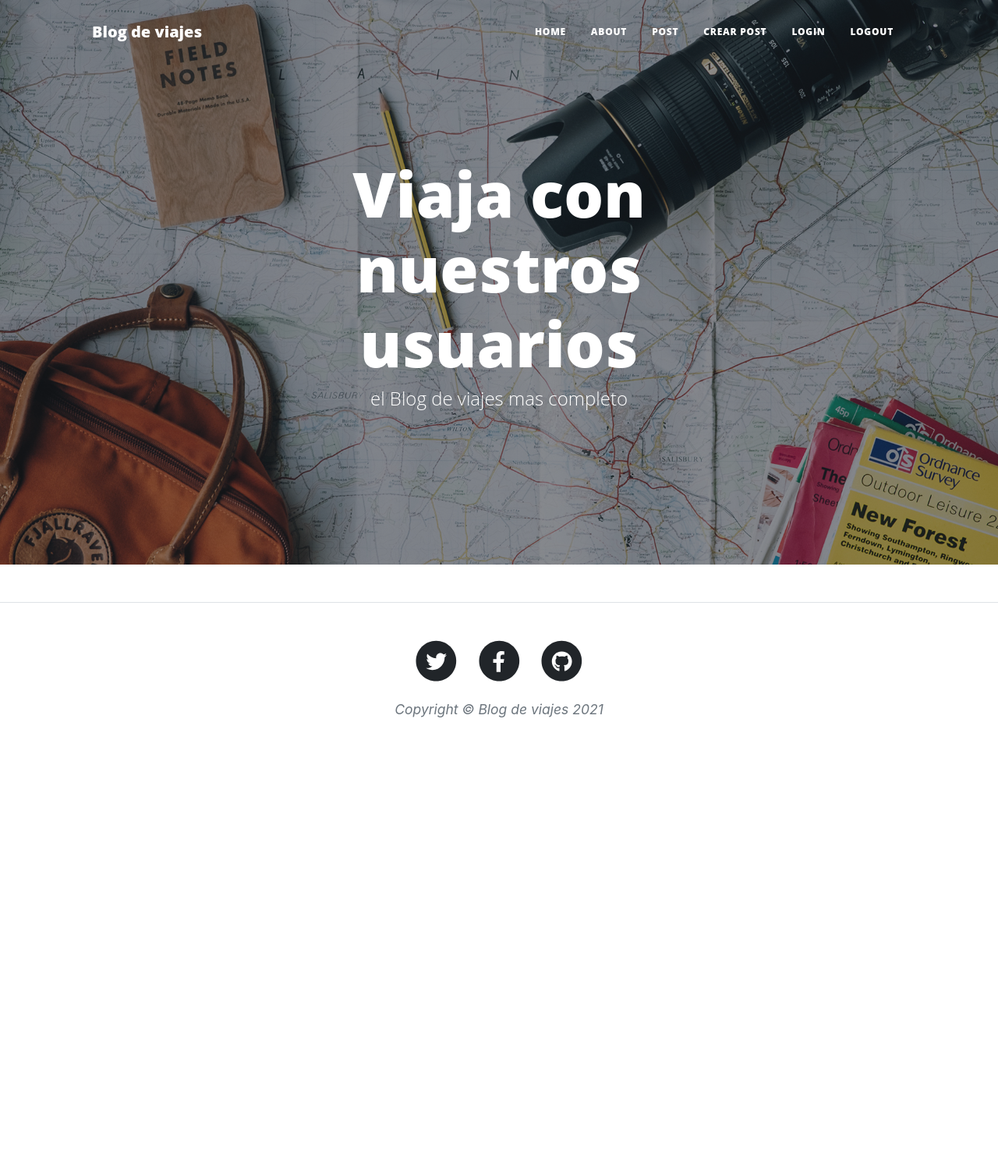
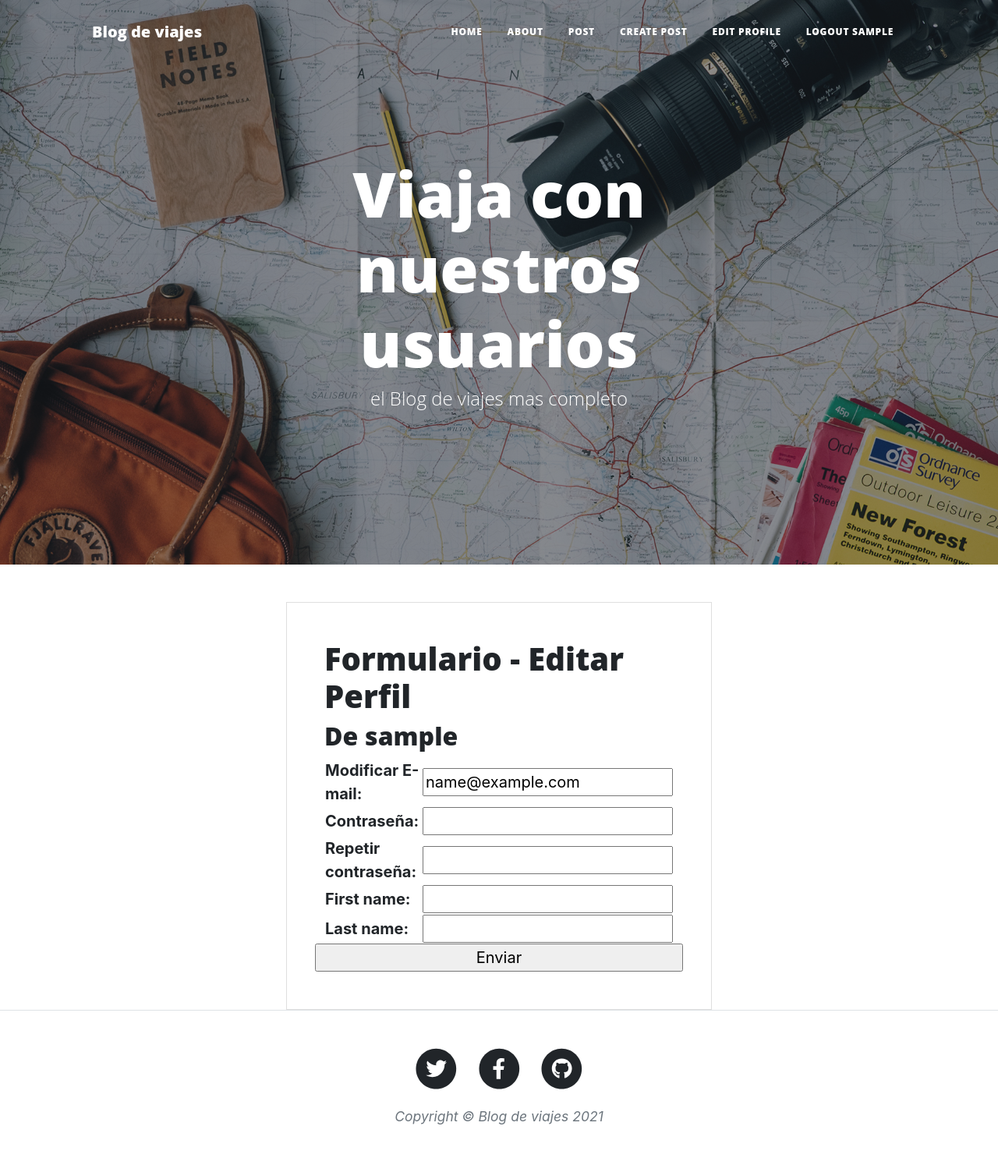
Before and after one commit to ezevazquez/CoderBlog, a Django app: page /accounts/profile/ in a window 1280 px wide. Shown: the whole page at 78% size. Before the commit the page ends 920 px from the top, so only its background shows below. Run offline with Django 4.2, Linux system fonts and the light colour scheme; the visitor is signed in with stand-in values (Sample User, id 1); some libraries are stand-ins or nearby versions.

Commit message:
modificaciones finales para funcionamiento de usuarios

```diff
--- /dev/null
+++ b/CoderBlog/admin.py
@@ -0,0 +1 @@
+from django.contrib import admin
--- a/CoderBlog/settings.py
+++ b/CoderBlog/settings.py
@@ -130,7 +130,7 @@ STATICFILES_DIRS = [
 
 DEFAULT_AUTO_FIELD = 'django.db.models.BigAutoField'
 
-MEDIA_URL = 'media/'
+MEDIA_URL = '/media/'
 MEDIA_ROOT = os.path.join(BASE_DIR, 'media')
 
 LOGIN_URL = '/accounts/login/'
--- a/CoderBlog/urls.py
+++ b/CoderBlog/urls.py
@@ -27,5 +27,4 @@ urlpatterns = [
 
 
 
-if settings.DEBUG:
-    urlpatterns += static(settings.MEDIA_URL, document_root=settings.MEDIA_ROOT)
+urlpatterns+= static(settings.MEDIA_URL, document_root=settings.MEDIA_ROOT)
--- a/accounts/urls.py
+++ b/accounts/urls.py
@@ -7,5 +7,5 @@ urlpatterns = [
     path("login/", views.login_request, name='loginAccounts'),
     path("singup/", views.singup_request, name='singupAccounts'),
     path("logout/", LogoutView.as_view(template_name='accounts/logout.html'), name='logoutAccounts'),
-    path("profile/", views.editarPerfil, name='profileAccounts'),
+    path("profile/", views.edit_request, name='profileAccounts'),
 ]
--- a/accounts/views.py
+++ b/accounts/views.py
@@ -48,23 +48,25 @@ def singup_request(request):
 
 
 
-def editarPerfil(request):
+def edit_request(request):
     usuario = request.user
 
     if request.method == "POST":
 
         miFormulario = UserEditForm(request.POST)
-        if miFormulario.is_valid:
+        if miFormulario.is_valid():
 
             informacion = miFormulario.cleaned_data
 
             usuario.email = informacion['email']
             usuario.password1 = informacion['password1']
             usuario.password2 = informacion['password2']
+            usuario.first_name = informacion['first_name']
+            usuario.last_name = informacion['last_name']
             usuario.save()
 
-            return render(request, "homepage/index.html")
+            return render(request, 'accounts/inicio.html', {'mensaje': 'Usuario editado'})
     else:
         miFormulario = UserEditForm(initial={ 'email':usuario.email})
 
-        return render(request, "homepage/index.html", {"miFormulario":miFormulario, "ususario":usuario})
+        return render(request, 'accounts/profile.html', {"miFormulario":miFormulario, "ususario":usuario})
--- a/pages/urls.py
+++ b/pages/urls.py
@@ -2,6 +2,11 @@ from django.urls import path
 from pages import views
 from django.conf import settings
 from django.conf.urls.static import static
+
+from django.urls import path, include
+from django.conf import settings
+from django.conf.urls.static import static
+from django.contrib.staticfiles.urls import staticfiles_urlpatterns
 
 
 
@@ -15,5 +20,7 @@ urlpatterns = [
 ]
 
 
-
-urlpatterns += static(settings.MEDIA_URL, document_root=settings.MEDIA_ROOT)
+if settings.DEBUG:
+    urlpatterns += static(settings.MEDIA_URL, document_root=settings.MEDIA_ROOT)
+else:
+    urlpatterns += staticfiles_urlpatterns()
--- a/templates/accounts/profile.html
+++ b/templates/accounts/profile.html
@@ -3,6 +3,15 @@
 
 {% block editProfile %}
 
+
+
+
+
+    <div class="container mt-5">
+        <div class="row d-flex justify-content-center">
+            <div class="col-md-6">
+                <div class="card px-5 py-5" id="form1">
+                    <div class="row d-flex justify-content-center">
                         <h1>Formulario - Editar Perfil</h1>
                         <h2>De {{ususario}}</h2>
 
@@ -17,5 +26,9 @@
                         </form>
 
                         <input type="submit" value="Enviar">
-
+                    </div>
+                </div>
+            </div>
+        </div>
+    </div>
 {% endblock editProfile %}
--- a/templates/homepage/index.html
+++ b/templates/homepage/index.html
@@ -30,9 +30,17 @@
                         <li class="nav-item"><a class="nav-link px-lg-3 py-3 py-lg-4" href="{% url 'homepage'%}">Home</a></li>
                         <li class="nav-item"><a class="nav-link px-lg-3 py-3 py-lg-4" href="{% url 'aboutus'%}">About</a></li>
                         <li class="nav-item"><a class="nav-link px-lg-3 py-3 py-lg-4" href="{% url 'homePages'%}">Post</a></li>
-                        <li class="nav-item"><a class="nav-link px-lg-3 py-3 py-lg-4" href="{% url 'newPost'%}">Crear Post</a></li>
+
+                        {% if not request.user.is_authenticated %}
                         <li class="nav-item"><a class="nav-link px-lg-3 py-3 py-lg-4" href="{% url 'loginAccounts'%}">Login</a></li>
-                        <li class="nav-item"><a class="nav-link px-lg-3 py-3 py-lg-4" href="{% url 'logoutAccounts'%}">Logout</a></li>
+                        {% endif %}
+
+                        {% if request.user.is_authenticated %}
+                        <li class="nav-item"><a class="nav-link px-lg-3 py-3 py-lg-4" href="{% url 'newPost'%}">Create Post</a></li>
+                        <li class="nav-item"><a class="nav-link px-lg-3 py-3 py-lg-4" href="{% url 'profileAccounts'%}">Edit Profile</a></li>
+                        <li class="nav-item"><a class="nav-link px-lg-3 py-3 py-lg-4" href="{% url 'logoutAccounts'%}">Logout {{user.username}}</a></li>
+                        {% endif %}
+
                     </ul>
                 </div>
             </div>
@@ -51,7 +59,6 @@
             </div>
         </header>
         <!-- Main Content-->
-
 
 
         {% block editProfile %}
--- a/templates/pages/inicioPages.html
+++ b/templates/pages/inicioPages.html
@@ -16,14 +16,13 @@
     </div>
 
 
-
     <div class="container px-4 px-lg-5">
         <div class="row gx-4 gx-lg-5 justify-content-center">
             <div class="col-md-10 col-lg-8 col-xl-7">
                 {% for post in posts %}
                 <div class="post-preview">
                     <a href="{% url 'postDetail' post.id %}">
-                        <img src="{{ object.images.url }}" alt="" width=100%>
+                        <img src="{{ MEDIA_URL }}media/images" alt="" width=100%>
                         <h2 class="post-title">{{post.place}}</h2>
                         <h3 class="post-subtitle">{{post.title}}</h3>
                     </a>
```
Lines whose indentation alone changed are shown as unchanged.
